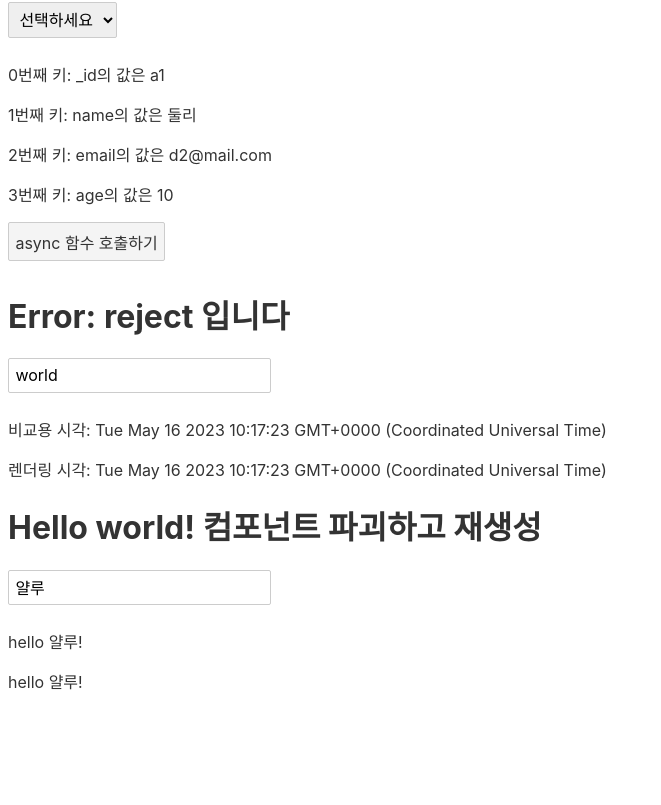
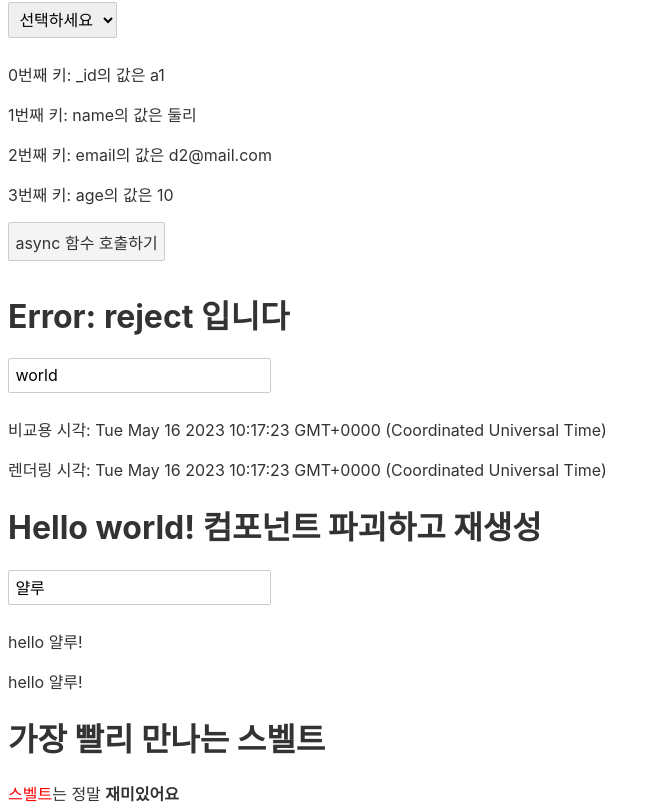
Before and after one commit to zldnlto/Svelte_Tutorial, a Svelte app: page / in a window 1280 px wide. Shown: the part 411-1216 px from the top of the page, without its empty margins (0-661 px from the left). Before the commit the page ends 1104 px from the top, so only its background shows below. Built offline with nearby package versions, Linux system fonts and the light colour scheme.

Commit message:
Chp4_{@html}로 돔에 html 엘리먼트 생성

```diff
--- a/src/App.svelte
+++ b/src/App.svelte
@@ -4,6 +4,7 @@
   import Chp4_3Fetch from './tutorial/Chp4_3_fetch.svelte';
   import Chp4_4Key from './tutorial/Chp4_4_key.svelte';
   import Chp4_5KeyLifecycle from './tutorial/Chp4_5_key_lifecycle.svelte';
+  import Chp4_6Html from './tutorial/Chp4_6_html.svelte';
 
   let name = '얄루';
 </script>
@@ -20,6 +21,7 @@
   {/key}
 
   <Chp4_5KeyLifecycle name="{name}" />
+  <Chp4_6Html />
 </main>
 
 <style>
--- /dev/null
+++ b/src/tutorial/Chp4_6_html.svelte
@@ -0,0 +1,11 @@
+<script>
+  var post = {
+    title: '가장 빨리 만나는 스벨트',
+    content: "<span style='color:red'>스벨트</span>는 정말 <b>재미있어요</b>",
+  };
+</script>
+
+<div>
+  <h1>{post.title}</h1>
+  {@html post.content}
+</div>
```
